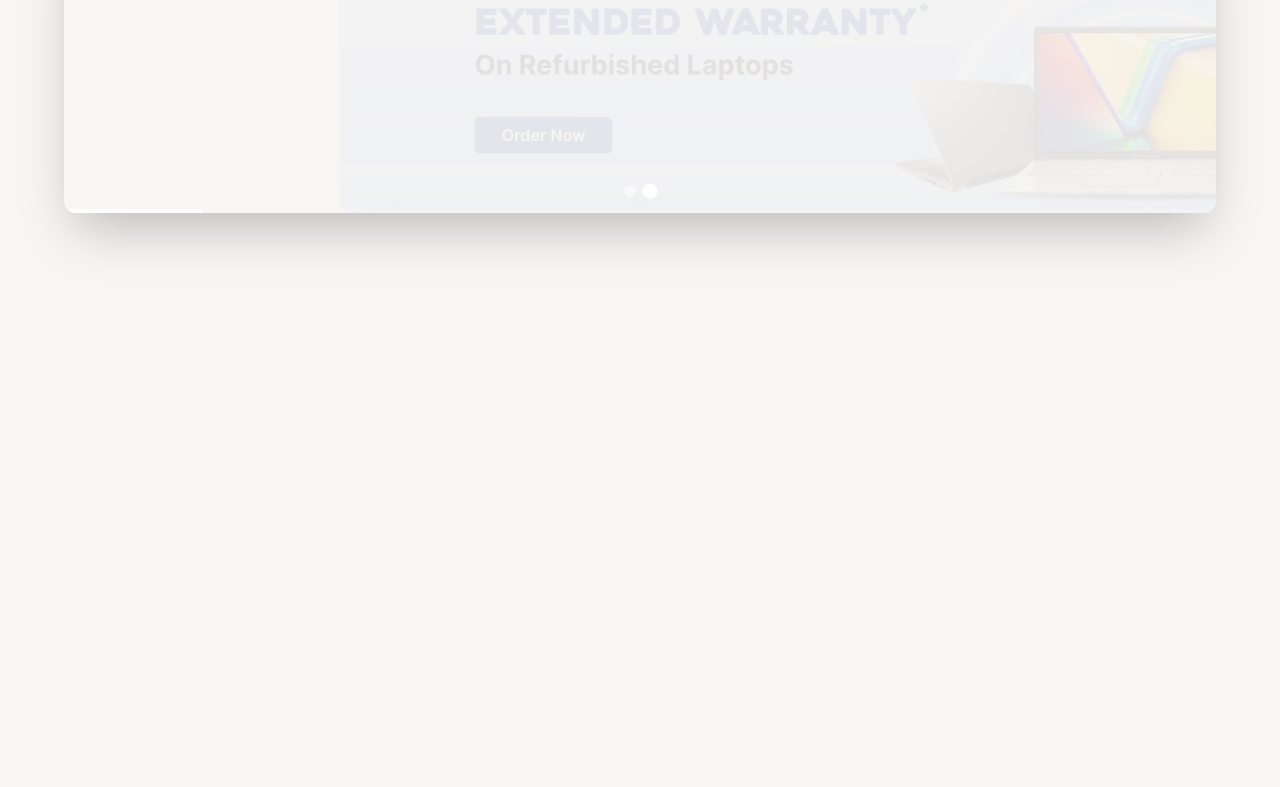
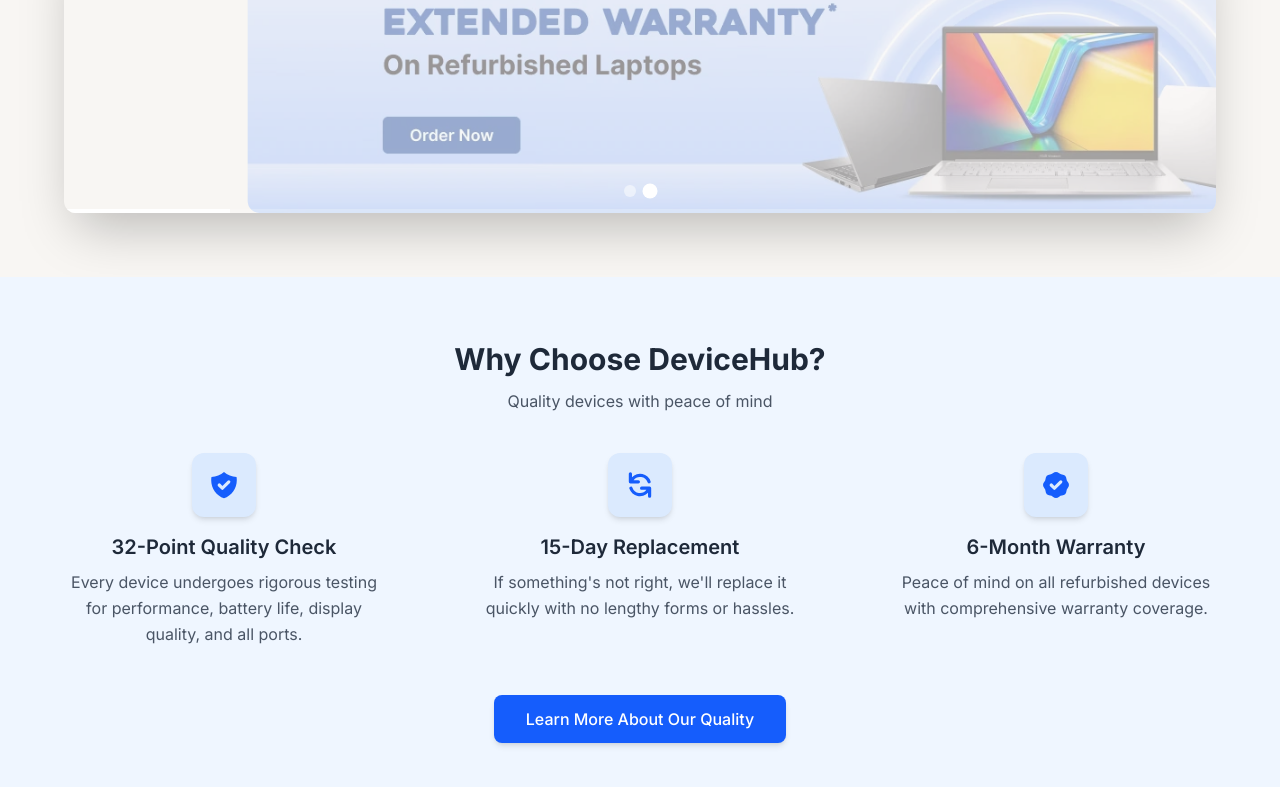
Before and after one commit to ajaySingh2615/Refurbished-Laptops-Website-Frontend-v1, a React (Vite) app: page / in a window 1280 px wide. Shown: the part 1035-1822 px from the top of the page. Before the commit the page ends 1344 px from the top, so only its background shows below. Built offline with nearby package versions, Linux system fonts and the light colour scheme; no server answers.

Commit message:
Add Featured Section Component and Styles: introduce FeaturedSection to showcase key company benefits, update HomePage to include the new section, and enhance README with component details and usage instructions, improving the overall homepage layout and user engagement.

```diff
--- /dev/null
+++ b/src/components/homepage/FeaturedSection.jsx
@@ -0,0 +1,114 @@
+import React from 'react';
+import { HiShieldCheck, HiRefresh, HiBadgeCheck } from 'react-icons/hi';
+import { motion } from 'framer-motion';
+
+export function FeaturedSection() {
+  const features = [
+    {
+      icon: <HiShieldCheck className="w-6 h-6 sm:w-8 sm:h-8" />,
+      title: '32-Point Quality Check',
+      description:
+        'Every device undergoes rigorous testing for performance, battery life, display quality, and all ports.',
+    },
+    {
+      icon: <HiRefresh className="w-6 h-6 sm:w-8 sm:h-8" />,
+      title: '15-Day Replacement',
+      description:
+        "If something's not right, we'll replace it quickly with no lengthy forms or hassles.",
+    },
+    {
+      icon: <HiBadgeCheck className="w-6 h-6 sm:w-8 sm:h-8" />,
+      title: '6-Month Warranty',
+      description: 'Peace of mind on all refurbished devices with comprehensive warranty coverage.',
+    },
+  ];
+
+  return (
+    <section className="featured-section py-8 sm:py-12 md:py-16">
+      <div className="max-w-7xl mx-auto px-4 sm:px-6 lg:px-8">
+        {/* Header */}
+        <motion.div
+          className="text-center mb-6 sm:mb-8 md:mb-10"
+          initial={{ opacity: 0, y: 20 }}
+          whileInView={{ opacity: 1, y: 0 }}
+          viewport={{ once: true, amount: 0.3 }}
+          transition={{ duration: 0.6 }}
+        >
+          <h2 className="text-xl sm:text-2xl md:text-3xl font-bold text-gray-800 mb-2 sm:mb-3">
+            Why Choose DeviceHub?
+          </h2>
+          <p className="text-sm sm:text-base text-gray-600 max-w-xl mx-auto">
+            Quality devices with peace of mind
+          </p>
+        </motion.div>
+
+        {/* Features Grid */}
+        <motion.div
+          initial="hidden"
+          whileInView="show"
+          viewport={{ once: true, amount: 0.2 }}
+          variants={{
+            hidden: { opacity: 0 },
+            show: {
+              opacity: 1,
+              transition: { staggerChildren: 0.15, delayChildren: 0.1 },
+            },
+          }}
+          className="grid grid-cols-1 sm:grid-cols-2 lg:grid-cols-3 gap-4 sm:gap-6 md:gap-8"
+        >
+          {features.map((feature, index) => (
+            <motion.div
+              key={index}
+              variants={{
+                hidden: { opacity: 0, y: 30 },
+                show: {
+                  opacity: 1,
+                  y: 0,
+                  transition: {
+                    type: 'spring',
+                    stiffness: 100,
+                    damping: 15,
+                    duration: 0.6,
+                  },
+                },
+              }}
+              className="text-center group"
+            >
+              {/* Icon Container */}
+              <motion.div
+                className="w-12 h-12 sm:w-14 sm:h-14 md:w-16 md:h-16 bg-blue-100 rounded-xl flex items-center justify-center mx-auto mb-3 sm:mb-4 group-hover:bg-blue-200 transition-colors duration-300 shadow-md group-hover:shadow-lg"
+                whileHover={{ scale: 1.05 }}
+                transition={{ type: 'spring', stiffness: 300, damping: 20 }}
+              >
+                <div className="text-blue-600 group-hover:text-blue-700 transition-colors duration-300">
+                  {feature.icon}
+                </div>
+              </motion.div>
+
+              {/* Content */}
+              <h3 className="text-base sm:text-lg md:text-xl font-semibold text-gray-800 mb-2 group-hover:text-blue-600 transition-colors duration-300">
+                {feature.title}
+              </h3>
+              <p className="text-xs sm:text-sm md:text-base text-gray-600 leading-relaxed max-w-xs mx-auto">
+                {feature.description}
+              </p>
+            </motion.div>
+          ))}
+        </motion.div>
+
+        {/* Bottom CTA */}
+        <motion.div
+          className="text-center mt-8 sm:mt-10 md:mt-12"
+          initial={{ opacity: 0, y: 20 }}
+          whileInView={{ opacity: 1, y: 0 }}
+          viewport={{ once: true, amount: 0.3 }}
+          transition={{ duration: 0.6, delay: 0.3 }}
+        >
+          <button className="bg-blue-600 hover:bg-blue-700 text-white px-4 sm:px-6 md:px-8 py-2 sm:py-3 rounded-lg font-medium text-xs sm:text-sm md:text-base transition-all duration-300 shadow-md hover:shadow-lg hover:scale-105 transform">
+            Learn More About Our Quality
+          </button>
+        </motion.div>
+      </div>
+    </section>
+  );
+}
--- a/src/components/homepage/index.js
+++ b/src/components/homepage/index.js
@@ -1,4 +1,5 @@
 export { HeroSection } from './HeroSection';
 export { BrandStrip } from './BrandStrip';
 export { BannerCarousel } from './BannerCarousel';
+export { FeaturedSection } from './FeaturedSection';
 export { HomePage } from './HomePage';
--- a/src/index.css
+++ b/src/index.css
@@ -138,6 +138,17 @@
     }
   }
 
+  /* Featured Section Styles */
+  .featured-section {
+    position: relative;
+    width: 100vw;
+    left: 50%;
+    right: 50%;
+    margin-left: -50vw;
+    margin-right: -50vw;
+    background-color: #eff6ff; /* Light blue - bg-blue-50 */
+  }
+
   /* Hero Section Styles */
   .home-hero {
     position: relative;
--- a/src/pages/HomePage.jsx
+++ b/src/pages/HomePage.jsx
@@ -2,7 +2,7 @@ import React from 'react';
 import { useState, useEffect } from 'react';
 import { apiService } from '../services/api.js';
 import ProductList from '../components/ProductList.jsx';
-import { HeroSection, BannerCarousel } from '../components/homepage';
+import { HeroSection, BannerCarousel, FeaturedSection } from '../components/homepage';
 
 export default function HomePage() {
   const [products, setProducts] = useState([]);
@@ -73,6 +73,9 @@ export default function HomePage() {
 
       {/* Banner Carousel */}
       <BannerCarousel />
+
+      {/* Featured Section */}
+      <FeaturedSection />
     </>
   );
 }
```
Also changed, not shown: src/components/homepage/README.md.
